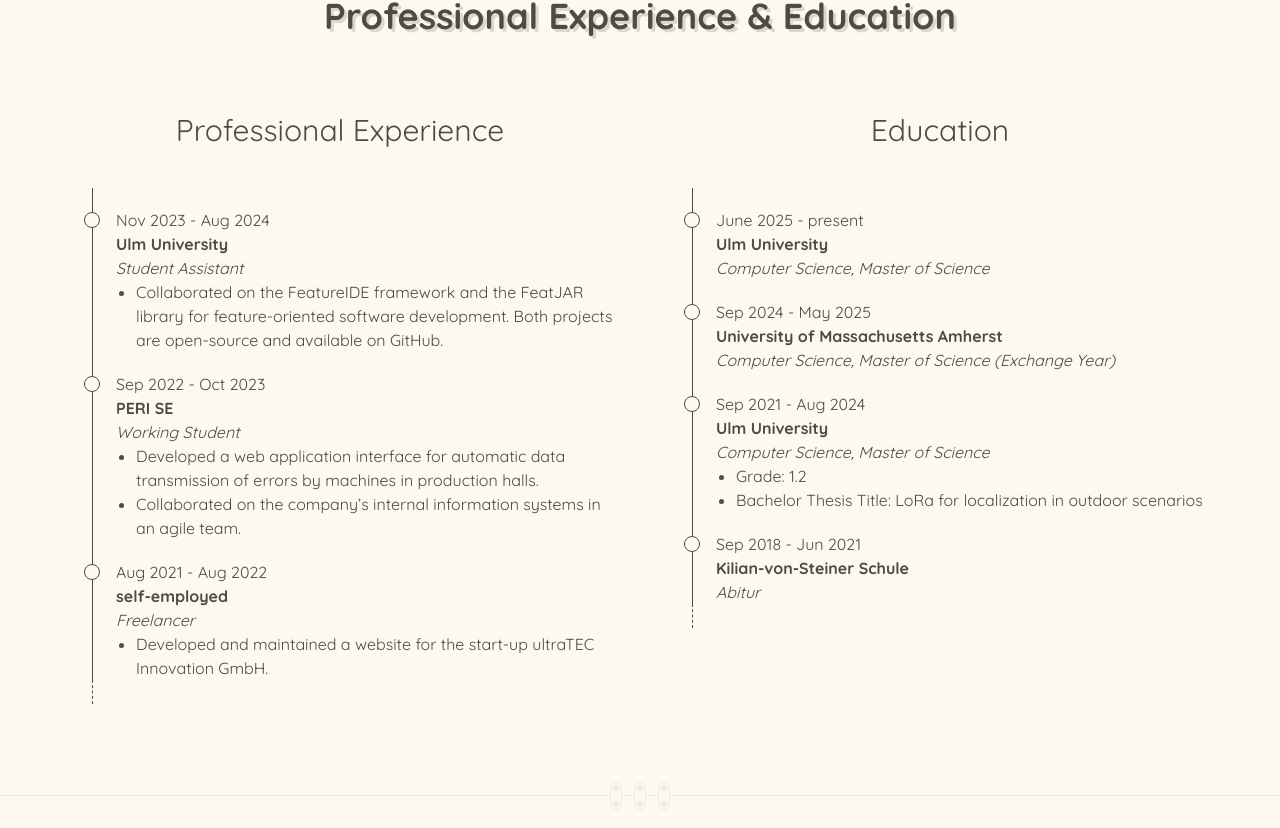
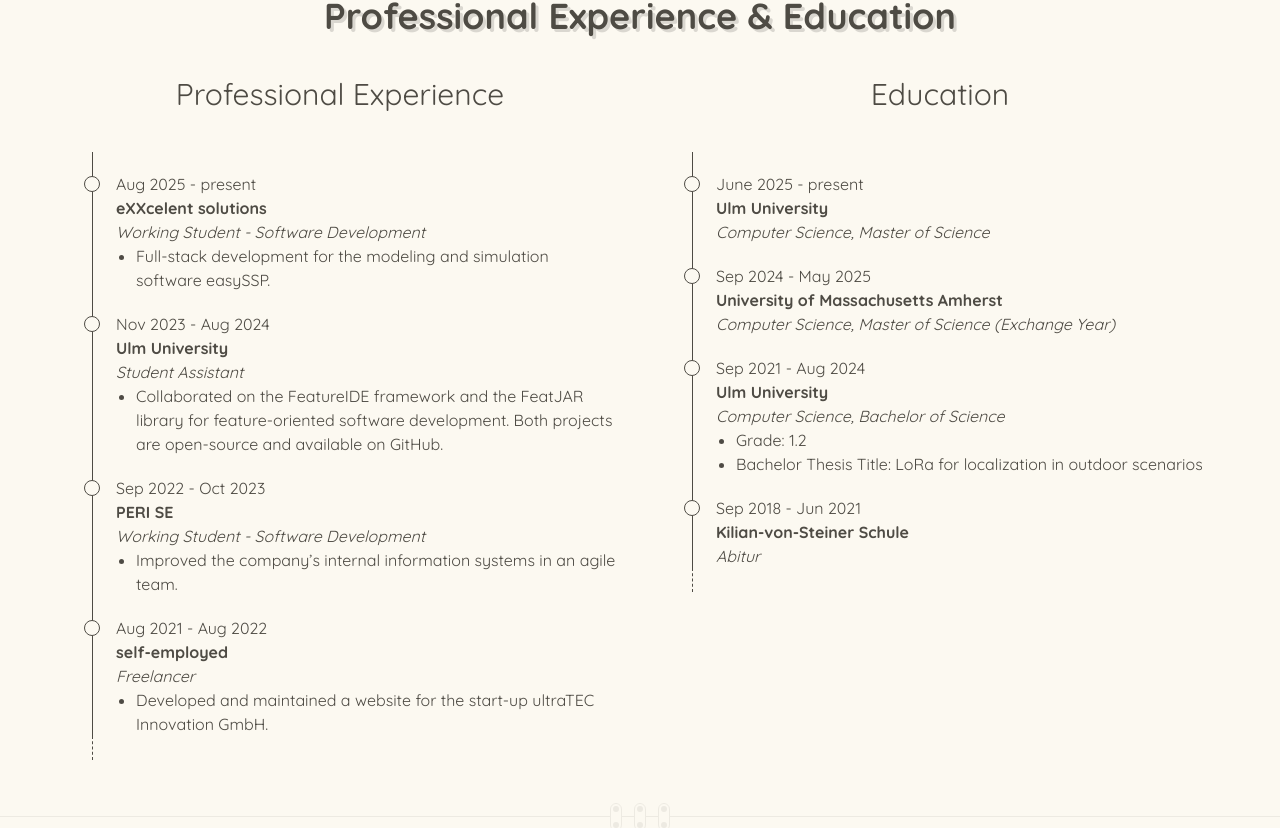
Before and after one commit to dev-andreas/portfolio-website, a Nuxt app: page / in a window 1280 px wide. Shown: the part 2565-3393 px from the top of the page. Built offline with nearby package versions, Linux system fonts and the light colour scheme.

Commit message:
Bug fixes and new resume

```diff
--- a/components/IntersectionAnimation.vue
+++ b/components/IntersectionAnimation.vue
@@ -1,6 +1,6 @@
 <template>
   <div :class="[transitionClass, intersected ? endingClass : startingClass]">
-    <div class="w-full absolute top-2/3 pointer-events-none">
+    <div class="w-full absolute pointer-events-none" :class="topIntersection ? 'top-10' : 'top-2/3'">
       <IntersectionObserver @intersects="intersect" />
     </div>
     <slot></slot>
@@ -19,6 +19,10 @@
   delay: {
     type: Number,
     default: 0,
+  },
+  topIntersection: {
+    type: Boolean,
+    default: false
   }
 });
 
--- a/pages/index.vue
+++ b/pages/index.vue
@@ -196,23 +196,26 @@
       </div>
       <div class="grid grid-cols-1 lg:grid-cols-2 standard-grid-width gap-16 lg:gap-0">
         <IntersectionAnimation
+            :topIntersection="true"
             class="flex flex-col items-center gap-10"
             startingClass="opacity-0 -translate-x-5" endingClass="opacity-100 translate-x-0">
           <h3 class="section-subheader">Professional Experience</h3>
           <TimeLine :items="[
+            { title: 'Working Student - Software Development', institution: 'eXXcelent solutions', time: 'Aug 2025 - present', details: ['Full-stack development for the modeling and simulation software easySSP.'], image: '' },
             { title: 'Student Assistant', institution: 'Ulm University', time: 'Nov 2023 - Aug 2024', details: ['Collaborated on the FeatureIDE framework and the FeatJAR library for feature-oriented software development. Both projects are open-source and available on GitHub.'], image: '' },
-            { title: 'Working Student', institution: 'PERI SE', time: 'Sep 2022 - Oct 2023', details: ['Developed a web application interface for automatic data transmission of errors by machines in production halls.', 'Collaborated on the company’s internal information systems in an agile team.'], image: '' },
+            { title: 'Working Student - Software Development', institution: 'PERI SE', time: 'Sep 2022 - Oct 2023', details: ['Improved the company’s internal information systems in an agile team.'], image: '' },
             { title: 'Freelancer', institution: 'self-employed', time: 'Aug 2021 - Aug 2022', details: ['Developed and maintained a website for the start-up ultraTEC Innovation GmbH.'], image: '' }
             ]"></TimeLine>
         </IntersectionAnimation>
         <IntersectionAnimation
+            :topIntersection="true"
             class="flex flex-col items-center gap-10"
             startingClass="opacity-0 translate-x-5" endingClass="opacity-100 translate-x-0">
           <h3 class="section-subheader">Education</h3>
           <TimeLine :items="[
             { title: 'Computer Science, Master of Science', institution: 'Ulm University', time: 'June 2025 - present', details: '', image: '' },
             { title: 'Computer Science, Master of Science (Exchange Year)', institution: 'University of Massachusetts Amherst', time: 'Sep 2024 - May 2025', details: '', image: '' },
-            { title: 'Computer Science, Master of Science', institution: 'Ulm University', time: 'Sep 2021 - Aug 2024', details: ['Grade: 1.2', 'Bachelor Thesis Title: LoRa for localization in outdoor scenarios'], image: '' },
+            { title: 'Computer Science, Bachelor of Science', institution: 'Ulm University', time: 'Sep 2021 - Aug 2024', details: ['Grade: 1.2', 'Bachelor Thesis Title: LoRa for localization in outdoor scenarios'], image: '' },
             { title: 'Abitur', institution: 'Kilian-von-Steiner Schule', time: 'Sep 2018 - Jun 2021', details: [], image: '' }
             ]"></TimeLine>
         </IntersectionAnimation>
```
